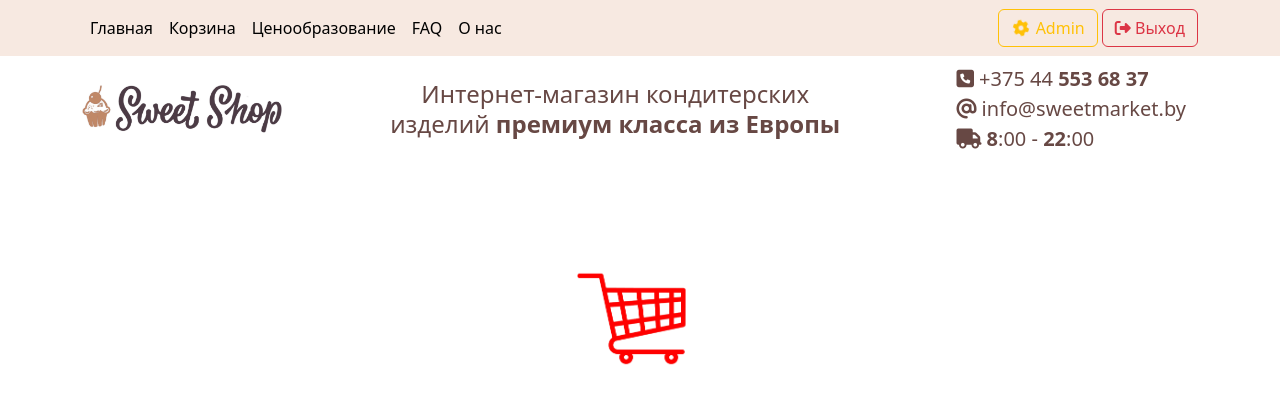
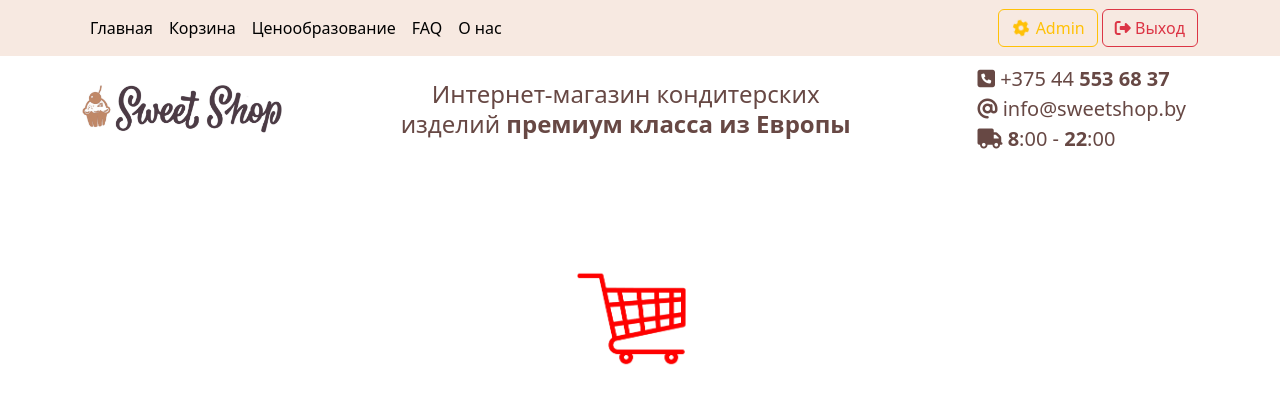
Before and after one commit to reallowcut/DjangoSweetShop, a Django app: page /baskets/ in a window 1280 px wide. Shown: the top 398 px of the page. Run offline with Django 4.2, Linux system fonts and the light colour scheme; the visitor is signed in with stand-in values (Sample User, id 1); data that the repository does not hold is empty; some libraries are stand-ins or nearby versions.

Commit message:
update base.html and baskets.html

```diff
--- a/templates/base.html
+++ b/templates/base.html
@@ -113,7 +113,7 @@
 
                     <a class="text-start nav-link active px-2 ">
                         <i class="fa fa-at" aria-hidden="true"></i>
-                        info@sweetmarket.by
+                        info@sweetshop.by
                     </a>
                 <a class="text-start nav-link active px-2 ">
                     <i class="fa fa-1 fa-truck" aria-hidden="true"></i> <b>8</b>:00 - <b>22</b>:00 </a>
--- a/templates/shop/baskets.html
+++ b/templates/shop/baskets.html
@@ -17,7 +17,7 @@
 
                         <div class="col col-sm-2 product-thumb rounded float-start">
                             {% if basket.product.image %}
-                            <a href="#"><img src="{{ basket.product.image.url }}" alt=""></a>
+                            <a href={% url 'shop:product_description' basket.product.category.slug basket.product.slug %}><img src="{{ basket.product.image.url }}" alt=""></a>
                             {% endif %}
                         </div>
 
```
